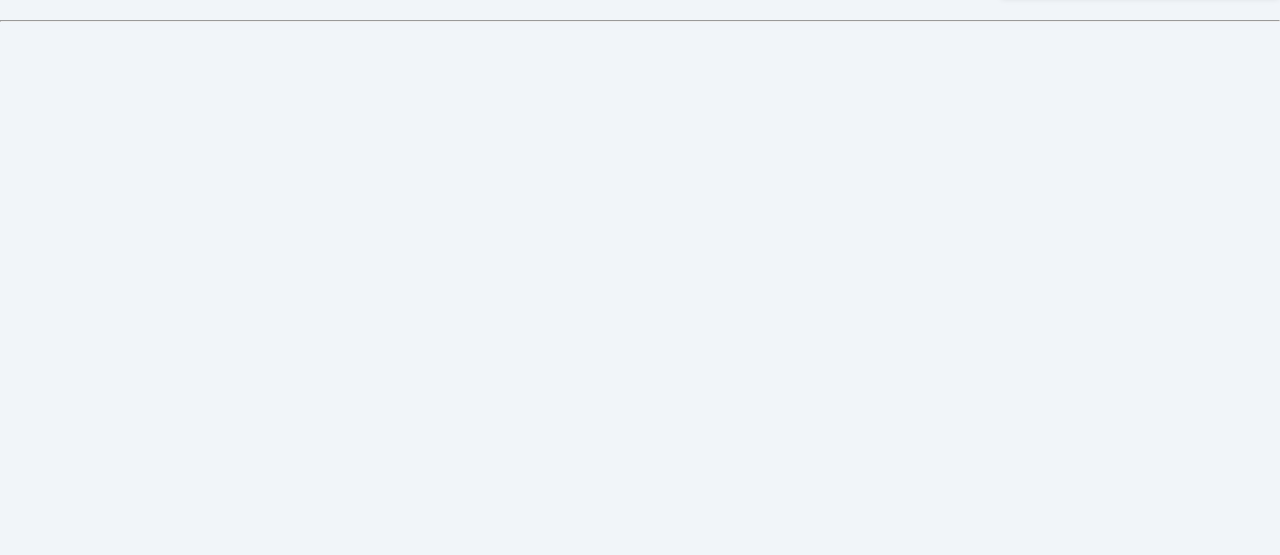
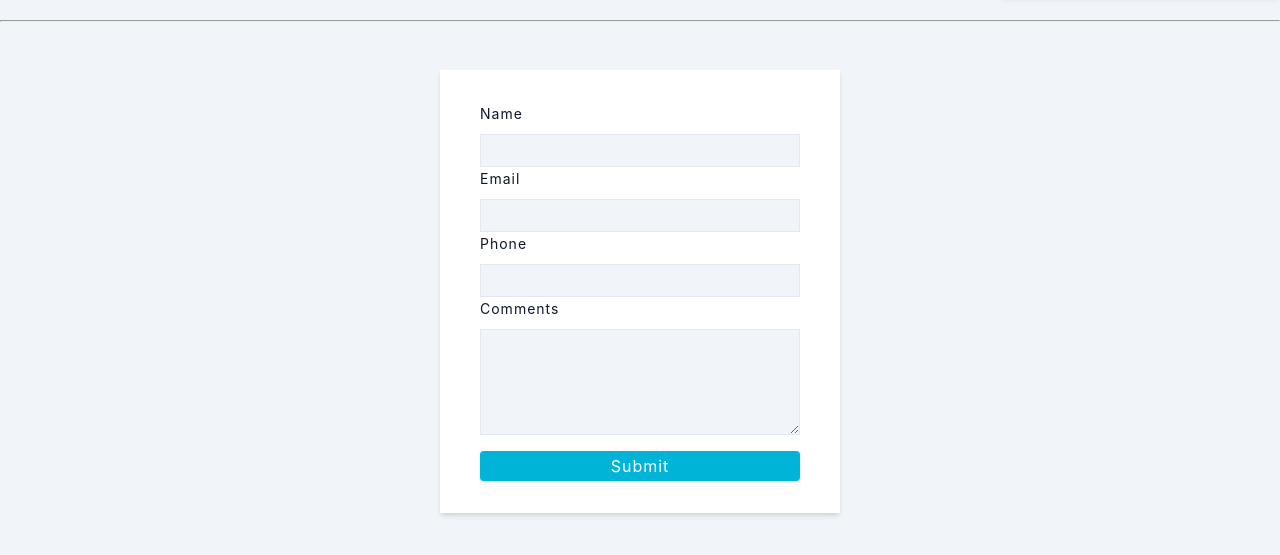
Before and after one commit to Inam-ulrehman/portfolio, a React (Create React App) app: page /contact in a window 1280 px wide. Shown: the part 1479-2034 px from the top of the page. Before the commit the page ends 1509 px from the top, so only its background shows below. Built offline with nearby package versions, Linux system fonts and the light colour scheme.

Commit message:
form input done.

```diff
--- a/src/components/contact/ContactTwo.js
+++ b/src/components/contact/ContactTwo.js
@@ -1,7 +1,96 @@
 import React from 'react'
+import { useSelector, useDispatch } from 'react-redux'
+import { toast } from 'react-toastify'
+import {
+  contactThunk,
+  getContactData,
+} from '../../features/contact/contactSlice'
 
 const ContactTwo = () => {
-  return <div></div>
+  const { contact } = useSelector((state) => state)
+  const dispatch = useDispatch()
+
+  // const handle submit
+
+  const handleSubmit = (e) => {
+    const { name, email, phone, comments, isLoading } = contact
+    e.preventDefault()
+    if (!name || !email || !phone || !comments || isLoading) {
+      return toast.warning('please fill all the fields in form.')
+    } else {
+      dispatch(contactThunk({ contact }))
+      toast.success('Team member will in touch Soon...')
+    }
+  }
+
+  // handle change
+  const handleChange = (e) => {
+    const name = e.target.name
+    const value = e.target.value
+
+    dispatch(getContactData({ name, value }))
+  }
+  return (
+    <div>
+      <form onSubmit={handleSubmit} className='form'>
+        <div>
+          {/* name input */}
+          <label htmlFor='name' className='form-label'>
+            name
+          </label>
+          <input
+            className='form-input'
+            type='text'
+            name='name'
+            id='name'
+            value={contact.name}
+            onChange={handleChange}
+          />
+          {/* email input */}
+          <label htmlFor='email' className='form-label'>
+            email
+          </label>
+          <input
+            className='form-input'
+            type='text'
+            name='email'
+            id='email'
+            value={contact.email}
+            onChange={handleChange}
+          />
+          {/* phone input */}
+          <label htmlFor='phone' className='form-label'>
+            phone
+          </label>
+          <input
+            className='form-input'
+            type='number'
+            name='phone'
+            id='phone'
+            value={contact.phone}
+            onChange={handleChange}
+          />
+          {/* Comment input */}
+          <label htmlFor='comments' className='form-label'>
+            Comments
+          </label>
+          <textarea
+            className='form-input'
+            type='text'
+            name='comments'
+            id='comments'
+            value={contact.comments}
+            onChange={handleChange}
+            cols='60'
+            rows='5'
+          />
+        </div>
+        <button type='submit' className='btn btn-block'>
+          Submit
+        </button>
+      </form>
+    </div>
+  )
 }
 
 export default ContactTwo
--- /dev/null
+++ b/src/features/contact/contactSlice.js
@@ -0,0 +1,53 @@
+import { createSlice, createAsyncThunk } from '@reduxjs/toolkit'
+// import axios from 'axios'
+import { toast } from 'react-toastify'
+
+const initialState = {
+  name: '',
+  email: '',
+  phone: '',
+  comments: '',
+  isLoading: false,
+}
+
+export const contactThunk = createAsyncThunk(
+  'contact/contactThunk',
+  async (contact, thunkApi) => {
+    try {
+      // will make post route ....
+      // const url = 'waiting for endpoint'
+      // const resp = await axios.post(url, contact)
+      console.log(contact)
+    } catch (error) {
+      console.log(error.response)
+    }
+  }
+)
+
+const userSlice = createSlice({
+  name: 'contact',
+  initialState,
+  reducers: {
+    getContactData: (state, { payload }) => {
+      const { name, value } = payload
+      state[name] = value
+      console.log(payload)
+    },
+  },
+  extraReducers: {
+    [contactThunk.pending]: (state) => {
+      state.isLoading = true
+    },
+    [contactThunk.fulfilled]: (state, { payload }) => {
+      state.isLoading = false
+      toast.success('success')
+    },
+    [contactThunk.rejected]: (state) => {
+      state.isLoading = true
+      toast.success('error')
+    },
+  },
+})
+
+export const { getContactData } = userSlice.actions
+export default userSlice.reducer
--- a/src/store.js
+++ b/src/store.js
@@ -1,9 +1,11 @@
 import { configureStore } from '@reduxjs/toolkit'
+import contactSlice from './features/contact/contactSlice'
 import userSlice from './features/user/userSlice'
 
 const store = configureStore({
   reducer: {
     user: userSlice,
+    contact: contactSlice,
   },
 })
 
```
Also changed, not shown: 1 other file (tests, documents, lock files or other folders).
